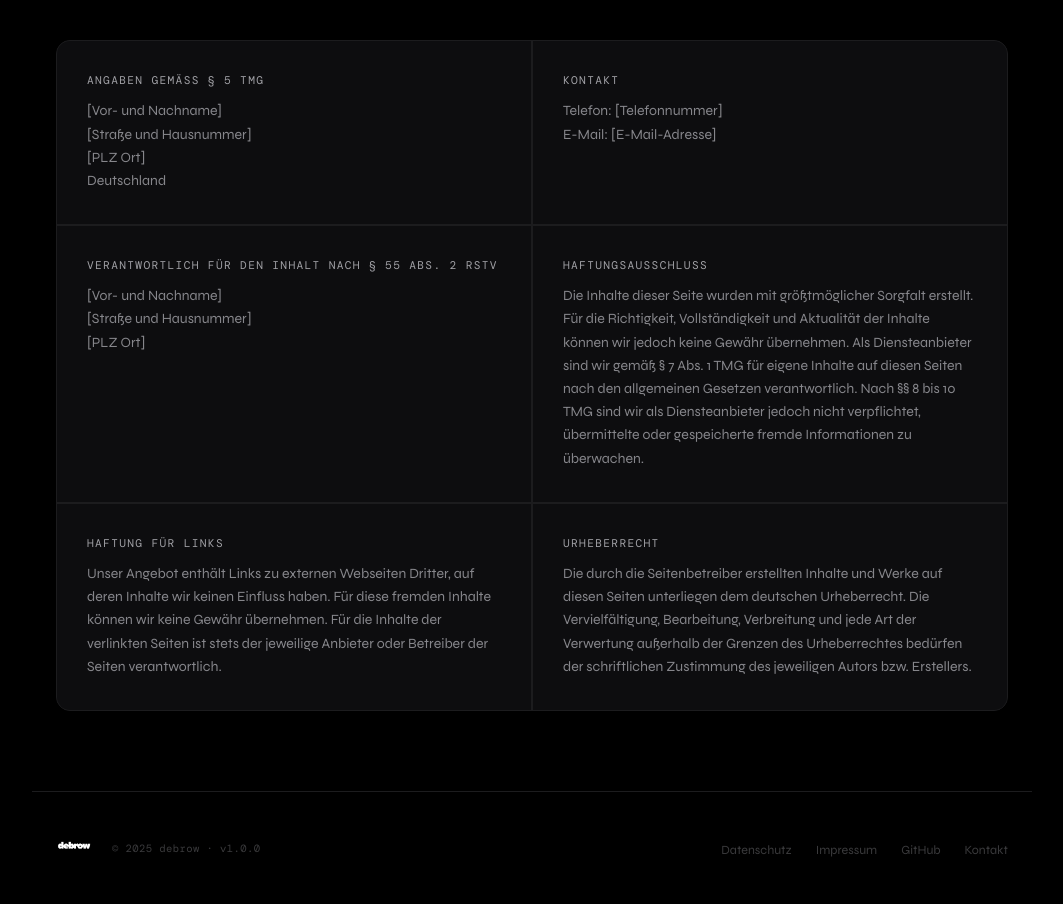
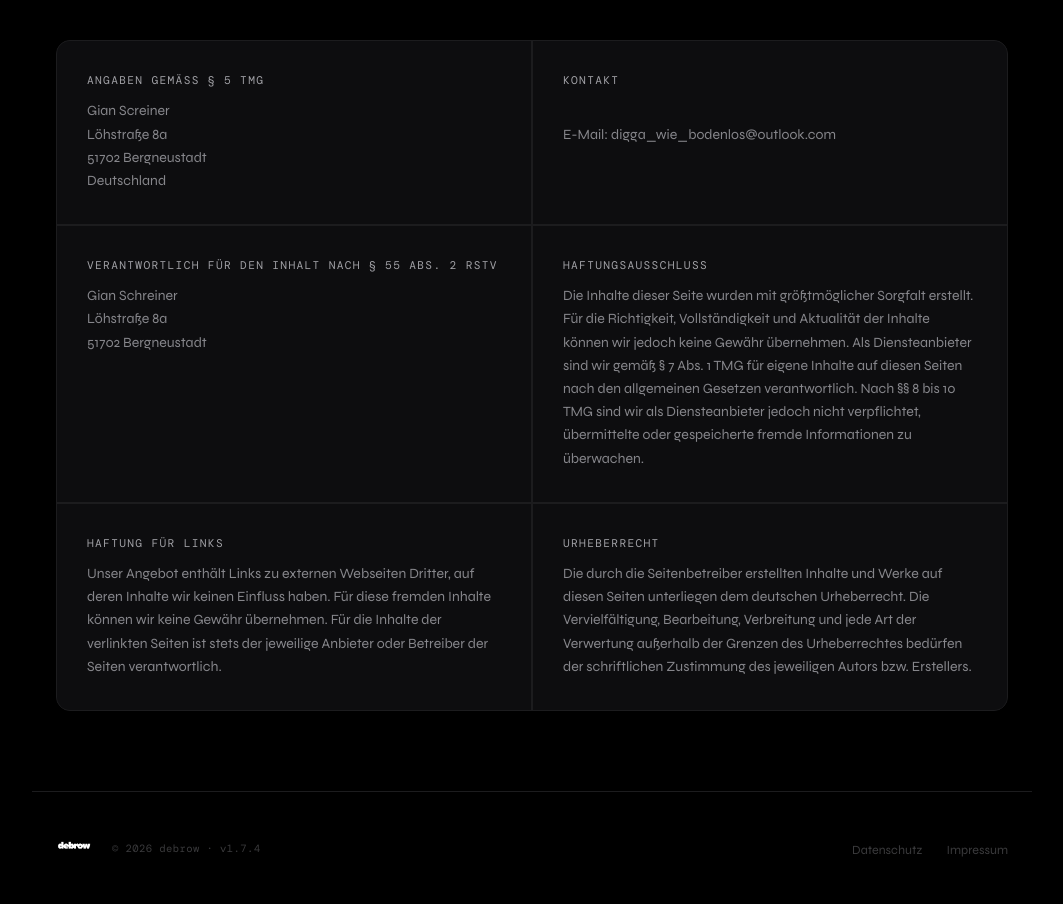
Before and after one commit to dwbgian/Debrow, a plain HTML site: page index.html in a window 1280 px wide. Shown: the part 4953-5857 px from the top of the page, without its empty margins (108-1171 px from the left). Drawn offline with nearby package versions, Linux system fonts and the light colour scheme; a web font is replaced by a local one.

Commit message:
Update legal information and footer year

```diff
--- a/index.html
+++ b/index.html
@@ -439,25 +439,25 @@
         <div class="legal-block">
             <p class="legal-title">Angaben gemäß § 5 TMG</p>
             <p class="legal-text">
-                [Vor- und Nachname]<br>
-                [Straße und Hausnummer]<br>
-                [PLZ Ort]<br>
+                Gian Screiner<br>
+                Löhstraße 8a<br>
+                51702 Bergneustadt<br>
                 Deutschland
             </p>
         </div>
         <div class="legal-block">
             <p class="legal-title">Kontakt</p>
             <p class="legal-text">
-                Telefon: [Telefonnummer]<br>
-                E-Mail: [E-Mail-Adresse]
+                <br>
+                E-Mail: digga_wie_bodenlos@outlook.com
             </p>
         </div>
         <div class="legal-block">
             <p class="legal-title">Verantwortlich für den Inhalt nach § 55 Abs. 2 RStV</p>
             <p class="legal-text">
-                [Vor- und Nachname]<br>
-                [Straße und Hausnummer]<br>
-                [PLZ Ort]
+                Gian Schreiner<br>
+                Löhstraße 8a<br>
+                51702 Bergneustadt
             </p>
         </div>
         <div class="legal-block">
@@ -484,13 +484,11 @@
 <footer>
     <div class="footer-left">
         <div class="footer-logo"><img src="logo.png" alt="debrow"></div>
-        <p class="footer-copy">&copy; 2025 debrow &middot; v1.0.0</p>
+        <p class="footer-copy">&copy; 2026 debrow &middot; v1.7.4</p>
     </div>
     <ul class="footer-links">
         <li><a href="#datenschutz">Datenschutz</a></li>
         <li><a href="#impressum">Impressum</a></li>
-        <li><a href="#">GitHub</a></li>
-        <li><a href="#">Kontakt</a></li>
     </ul>
 </footer>
 
```
